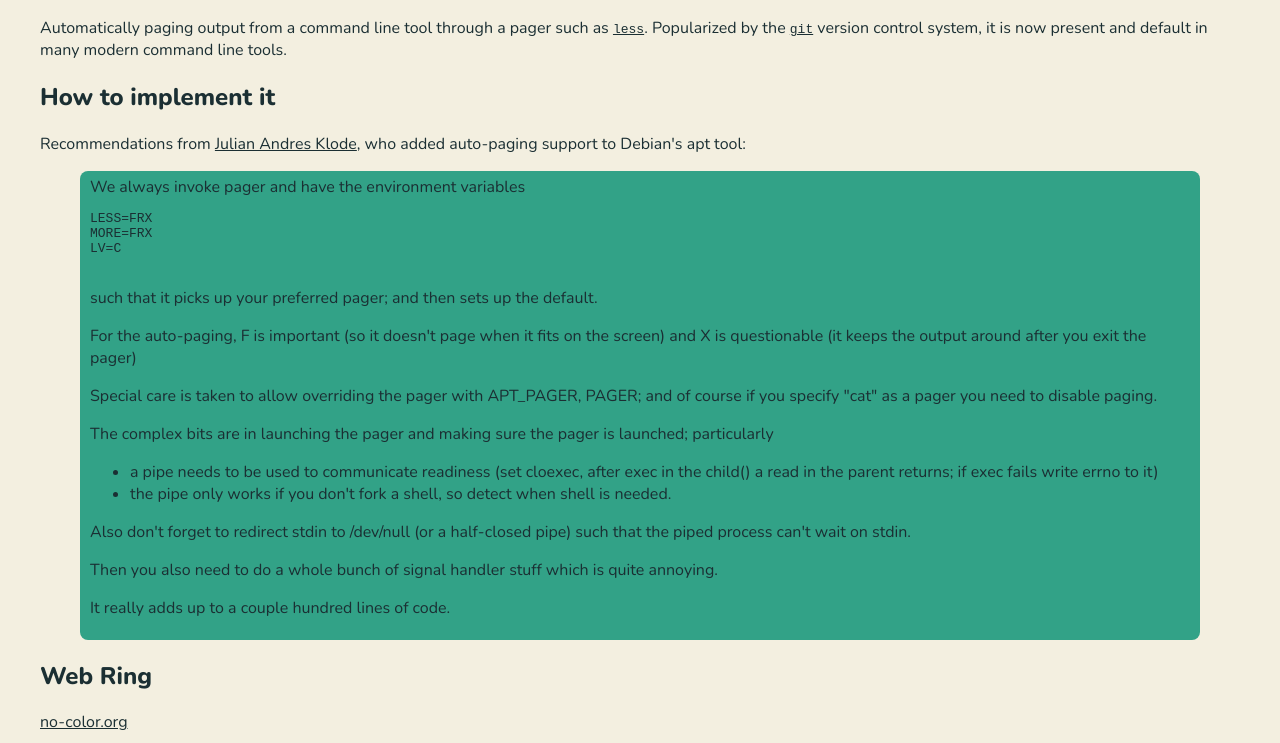
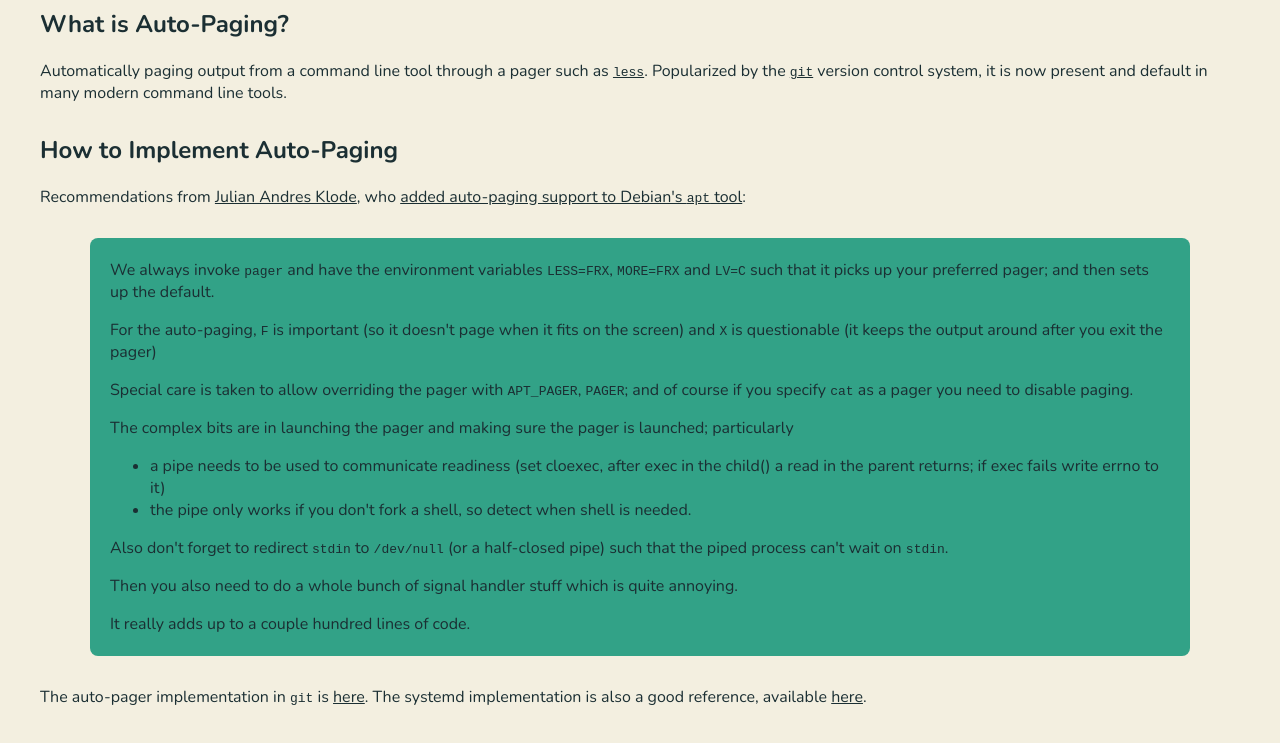
Before and after one commit to krh/auto-paging, a plain HTML site: page index.html in a window 1280 px wide. Shown: the part 158-901 px from the top of the page. Drawn offline with nearby package versions, Linux system fonts and the light colour scheme.

Commit message:
Add links to a few auto-pager implementations

```diff
--- a/index.html
+++ b/index.html
@@ -16,24 +16,27 @@
       }
 
       body, header, h1 { margin: 0 }
-      h1, h2 { font-weight: 800; }
+      h1 { font-weight: 800; font-size: 70px; }
+      h2 { margin-top: 30px; }
       html, a {
 	  color: #1B2F33;
 	  background-color: #F3EFE0;
       }
-      header {
+      header.container {
 	  color: #F3EFE0;
 	  background-color: #F55D3E;
+	  padding: 20px 40px;
       }
 
       .container {
-	  padding: 20px 40px;
+	  padding: 0px 40px;
       }
 
       blockquote {
 	  background-color: #32A287;
 	  border-radius: 8px;
-	  padding: 5px 10px;
+	  padding: 5px 20px;
+	  margin: 30px 50px;
       }
 
       @media (prefers-color-scheme: dark) {
@@ -56,7 +59,7 @@
 
 
     <div class="container">
-      <h2>What is auto-paging?</h2>
+      <h2>What is Auto-Paging?</h2>
 
       <p>
 	Automatically paging output from a command line tool through a
@@ -67,40 +70,40 @@
         modern command line tools.
       </p>
 
-      <h2>How to implement it</h2>
+      <h2>How to Implement Auto-Paging</h2>
 
       <p>
 	Recommendations
 	from <a href="https://mastodon.social/@juliank">Julian Andres
-	  Klode</a>, who added auto-paging support to Debian's apt
-	tool:
+	Klode</a>, who <a href="https://salsa.debian.org/apt-team/apt/-/commit/6e260e26e4cd671f781151e24d89a17b29a55530">added auto-paging support to
+	Debian's <code>apt</code> tool</a>:
       </p>
 
       <blockquote>
-	We always invoke pager and have the environment variables
-
-	<pre>
-LESS=FRX
-MORE=FRX
-LV=C
-	</pre>
-
-	<p>such that it picks up your preferred pager; and then sets up the default.</p>
+	<p>
+	  We always invoke <code>pager</code> and have the environment
+	  variables <code>LESS=FRX</code>, <code>MORE=FRX</code>
+	  and <code>LV=C</code> such that it picks up your preferred
+	  pager; and then sets up the default.
+	</p>
 
 	<p>
-	  For the auto-paging, F is important (so it doesn't page when
-	  it fits on the screen) and X is questionable (it keeps the
-	  output around after you exit the pager)
+	  For the auto-paging, <code>F</code> is important (so it
+	  doesn't page when it fits on the screen) and <code>X</code>
+	  is questionable (it keeps the output around after you exit
+	  the pager)
 	</p>
 
 	<p>
 	  Special care is taken to allow overriding the pager with
-	  APT_PAGER, PAGER; and of course if you specify "cat" as a
-	  pager you need to disable paging.
+	  <code>APT_PAGER</code>, <code>PAGER</code>; and of course if
+	  you specify <code>cat</code> as a pager you need to disable
+	  paging.
 	</p>
 
 	<p>
-	  The complex bits are in launching the pager and making sure the pager is launched; particularly
+	  The complex bits are in launching the pager and making sure
+	  the pager is launched; particularly
 	</p>
 
 	<ul>
@@ -116,9 +119,9 @@ LV=C
 	</ul>
 
 	<p>
-	  Also don't forget to redirect stdin to /dev/null (or a
-	  half-closed pipe) such that the piped process can't wait on
-	  stdin.
+	  Also don't forget to redirect <code>stdin</code>
+	  to <code>/dev/null</code> (or a half-closed pipe) such that
+	  the piped process can't wait on <code>stdin</code>.
 	</p>
 
 	<p>
@@ -130,6 +133,13 @@ LV=C
 	</p>
       </blockquote>
 
+      <p>
+	The auto-pager implementation in <code>git</code>
+	is <a href="https://github.com/git/git/blob/683c54c999c301c2cd6f715c411407c413b1d84e/pager.c">here</a>.
+	The systemd implementation is also a good reference,
+	available <a href="https://github.com/systemd/systemd/blob/511bf79b4e424de3cbed0f5814d9fa9126ff0103/src/shared/pager.c">here</a>.
+      </p>
+
       <h2>Web Ring</h2>
       <p><a href="https://no-color.org/">no-color.org</a></p>
     </div>
```
